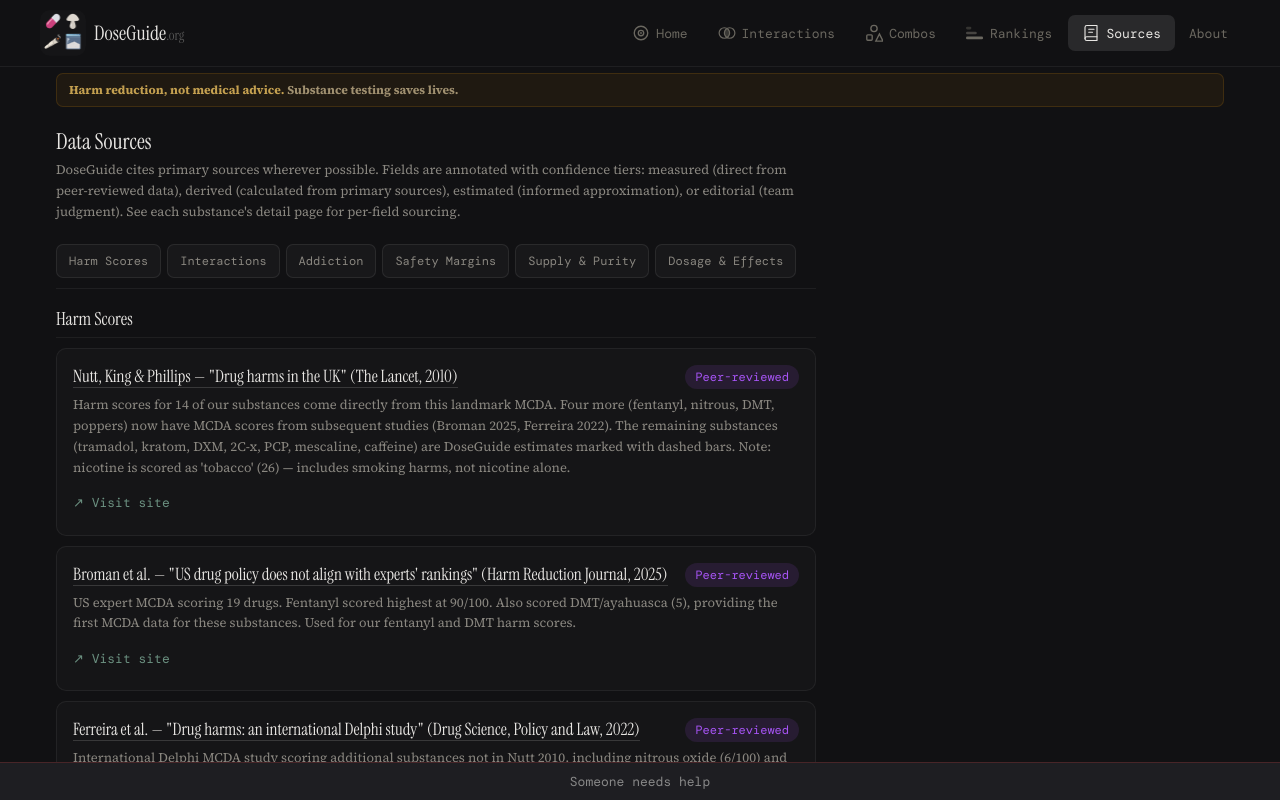
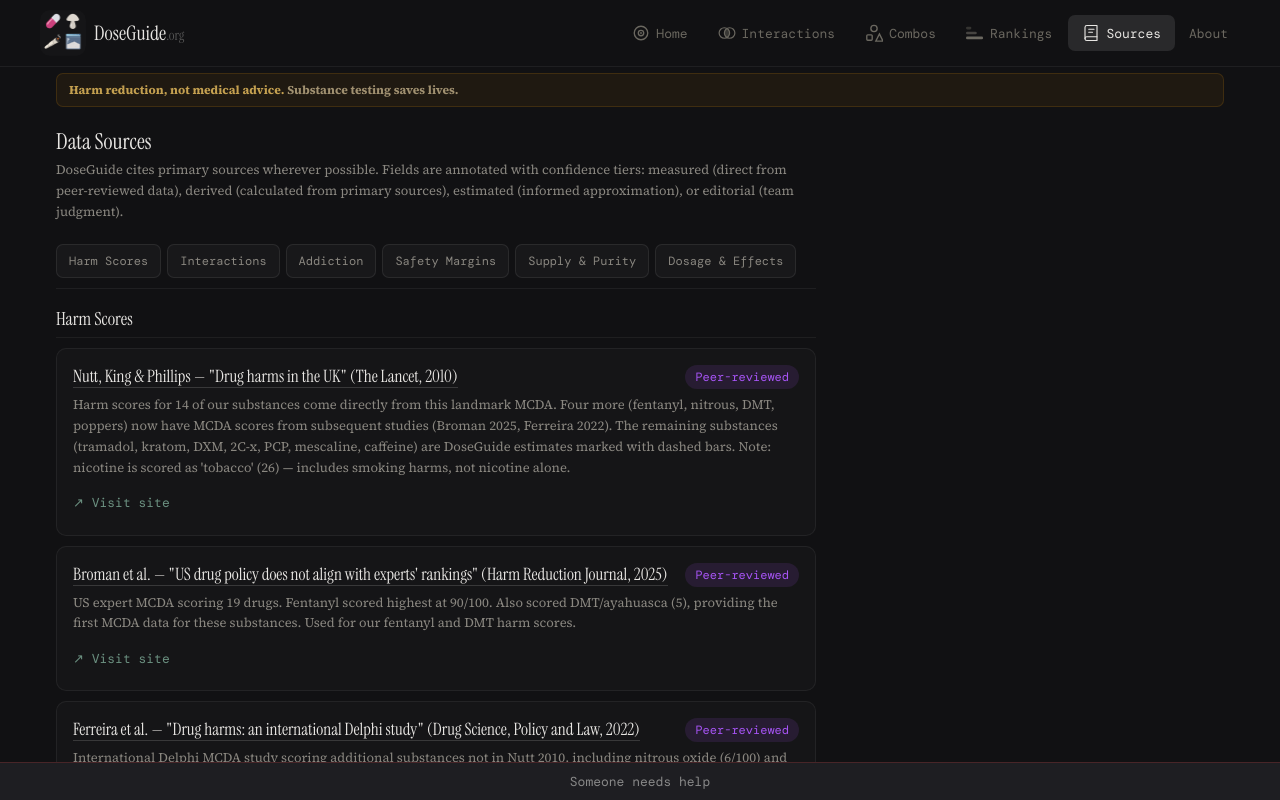
Before and after one commit to cdepman/doseguide.org, a React (Vite) app: page / in a window 1280 px wide. Both pictures are taken after a click on the button "Sources". Built offline with nearby package versions, Linux system fonts and the light colour scheme; a web font is replaced by a local one.

Commit message:
small fixes and updates

```diff
--- a/src/data/substances.js
+++ b/src/data/substances.js
@@ -218,7 +218,7 @@ export const S = [
   // ═══════════════════════════════════════════════════════════════════════════
   // MESCALINE
   // ═══════════════════════════════════════════════════════════════════════════
-  {id:"mescaline",n:"Mescaline",cat:"psychedelic",aka:["Peyote","San Pedro"],src:"natural",
+  {id:"mescaline",n:"Mescaline",cat:"psychedelic",aka:["Peyote","San Pedro", "Wachuma"],src:"natural",
     desc:"Natural cactus psychedelic. Long duration, wide safety margin.",
     blurb:"Used by indigenous peoples of the Americas for at least 5,700 years, making it one of the oldest known psychedelics. Notably gentle, grounded character compared to LSD or mushrooms, but one of the longest-lasting psychedelics. Active doses are large (200-400mg), and nausea during onset is nearly universal.",
     atDose:1,atDoseLabel:"Safe",
--- a/src/views/Sources.jsx
+++ b/src/views/Sources.jsx
@@ -68,7 +68,7 @@ export default function Sources() {
 
   return <div style={{ maxWidth: 760 }}>
     <h2 style={{ fontFamily: "'Instrument Serif',Georgia,serif", fontSize: 22, color: "#e8e6e3", fontWeight: 400, marginBottom: 4 }}>Data Sources</h2>
-    <p style={{ fontSize: 13, color: "#8a8780", lineHeight: 1.6, marginBottom: 14 }}>DoseGuide cites primary sources wherever possible. Fields are annotated with confidence tiers: measured (direct from peer-reviewed data), derived (calculated from primary sources), estimated (informed approximation), or editorial (team judgment). See each substance's detail page for per-field sourcing.</p>
+    <p style={{ fontSize: 13, color: "#8a8780", lineHeight: 1.6, marginBottom: 14 }}>DoseGuide cites primary sources wherever possible. Fields are annotated with confidence tiers: measured (direct from peer-reviewed data), derived (calculated from primary sources), estimated (informed approximation), or editorial (team judgment).</p>
 
     {/* Jump tabs */}
     <div style={{ display: "flex", gap: 6, flexWrap: "wrap", marginBottom: 18, position: "sticky", top: 0, zIndex: 5, background: "#111113", padding: "8px 0 10px", borderBottom: "1px solid rgba(255,255,255,0.06)" }}>
```
